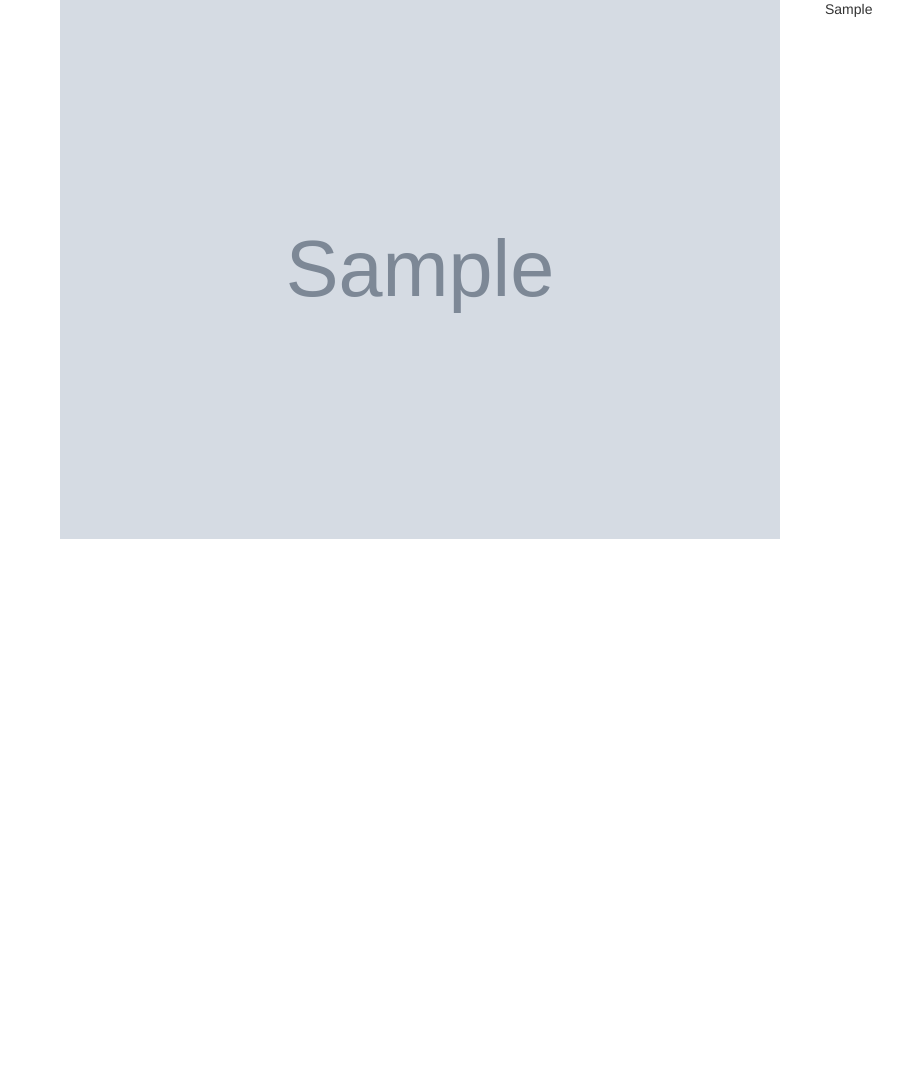
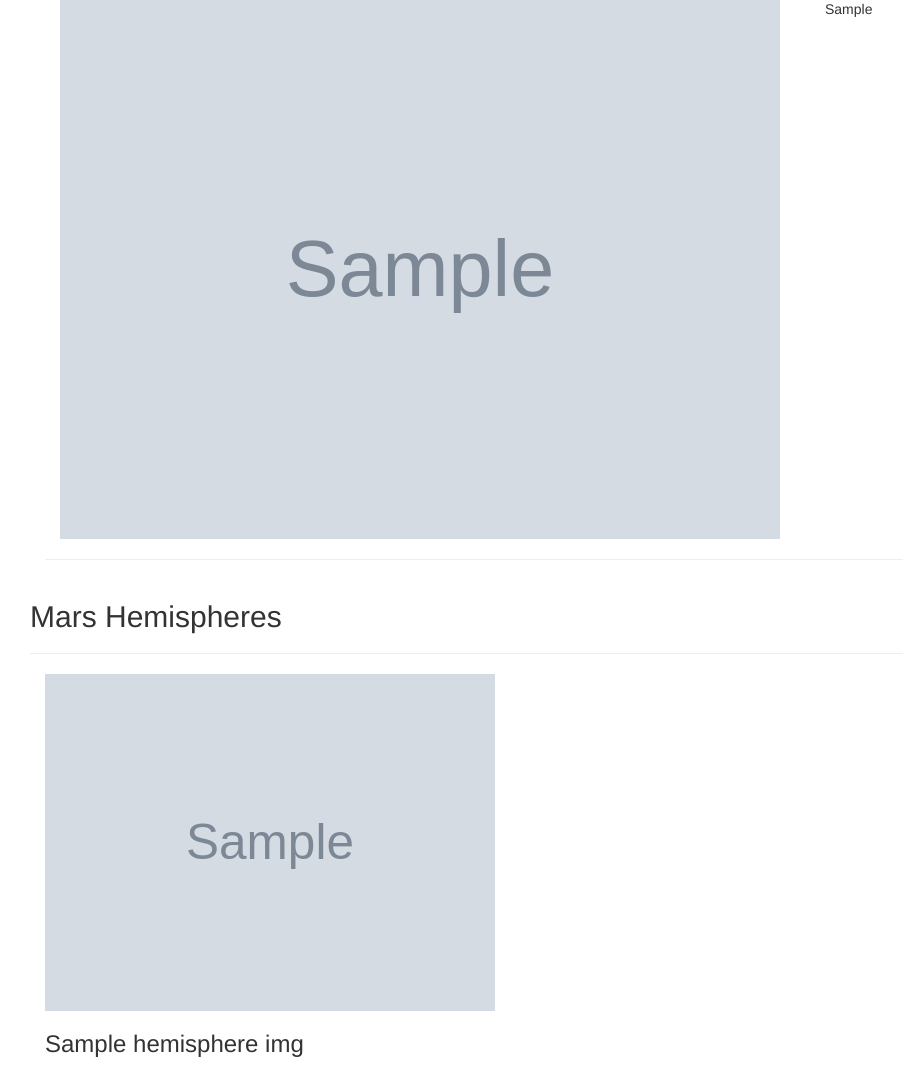
Before and after one commit to ToshaZ/web-scraping-challenge, a Flask app: page / in a window 1280 px wide. Shown: the part 460-1528 px from the top of the page, without its empty margins (25-928 px from the left). Before the commit the page ends 999 px from the top, so only its background shows below. Run offline with Flask 2, Linux system fonts and the light colour scheme; grey boxes marked "Sample" are stand-in pictures; a database or web service that is not in the repository returns one stand-in record (values such as "Sample title"); some libraries are stand-ins or nearby versions.

Commit message:
added final images

```diff
--- a/Missions_to_Mars/templates/index.html
+++ b/Missions_to_Mars/templates/index.html
@@ -29,14 +29,27 @@
     <div class="row" id="featured-image">
       <div class="col-md-8">
         <h3>Featured Mars Image</h3>
-        <img class="col-md-12 border" src="{{mars.featured_img}}" alt="Features Mars Image">
+        <img class="col-md-12" src="{{mars.featured_img}}" alt="Features Mars Image">
       </div>
       <div class="col-md-4">
-        <div class="card".table-striped>
+        <div class="table-striped">
           <h3>Mars Facts</h3>
           {{mars.mars_facts | safe}}
         </div>
       </div>
+    </div>
+
+    <hr>
+
+    <div class="row" id="hemisphere">
+      <h2 class="align-items-center">Mars Hemispheres</h2>
+      <hr>
+      {% for i in mars.hemisphere_img %}
+      <div class="col-md-6 border">
+        <img width= "450" src="{{i.img_url}}">
+        <h3>{{i.title}}</h3>
+      </div>
+      {% endfor %}
     </div>
 
 
```
